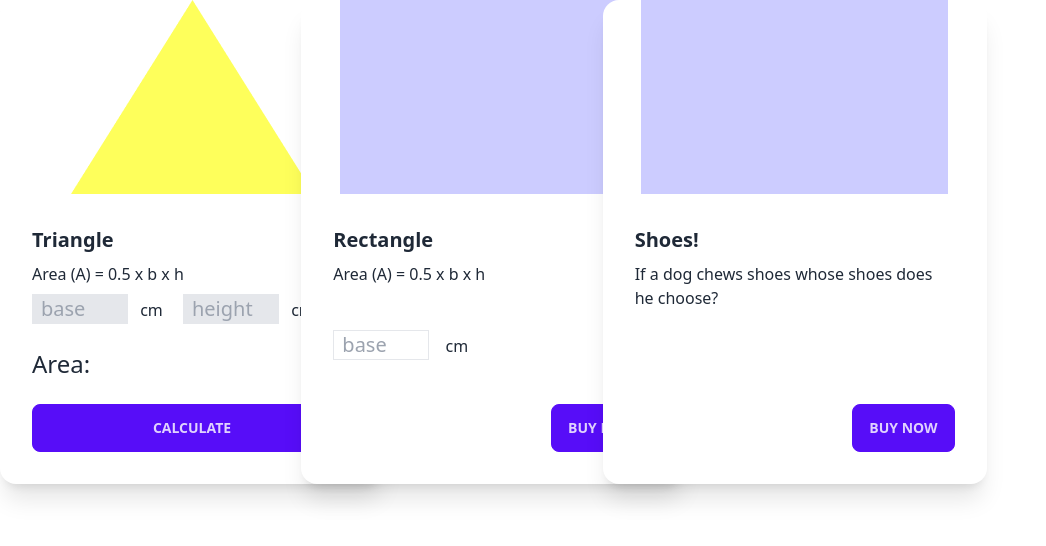
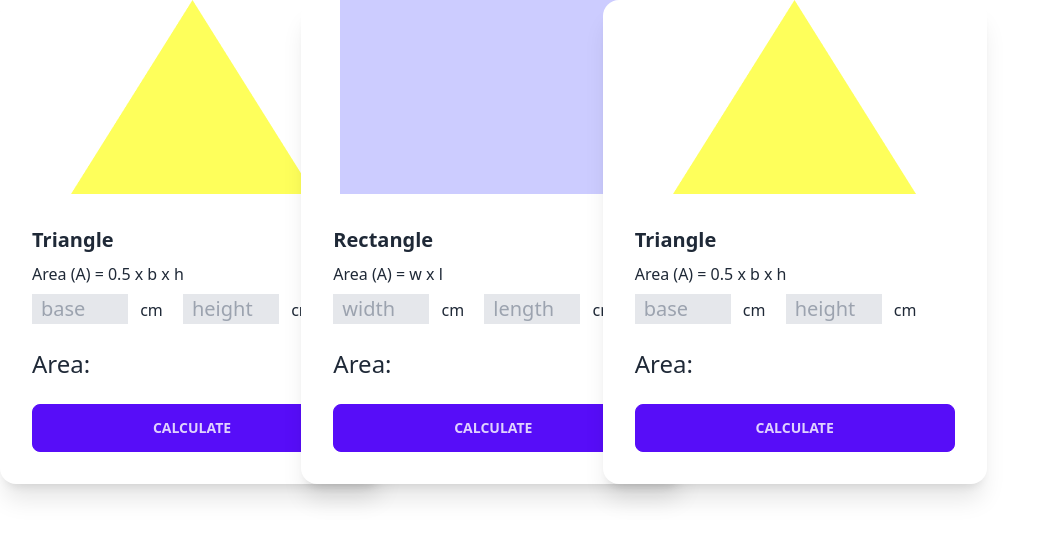
Before and after one commit to abdullahabutasneem/geometry-genius, a plain HTML site: page index.html in a window 1280 px wide. Shown: the whole page, without its empty margins (0-1046 px from the left). Drawn offline with nearby package versions, Linux system fonts and the light colour scheme.

Commit message:
Rectangle task started

```diff
--- a/index.html
+++ b/index.html
@@ -41,29 +41,53 @@
                         </div>
                     </div>
                 </div>
+
                 <!-- Rectangle card -->
                 <div class="card w-96 bg-base-100 shadow-xl">
                     <figure><img src="/images/rectangle.png" alt="Shoes" /></figure>
                     <div class="card-body">
                         <h2 class="card-title">Rectangle</h2>
-                        <p>Area (A) = 0.5 x b x h</p>
+                        <p>Area (A) = w x l</p>
                         <p>
-                            <input type="text" class="border text-xl w-24 px-2" placeholder="base" name="" id="">
-                            <span class="ml-3">cm</span>
+                            <!-- Recytangle width -->
+                            <input type="text" class="border text-xl w-24 px-2 bg-gray-200" placeholder="width" name=""
+                                id="rectangle-width">
+                            <span class="ml-2">cm</span>
+
+                            <!-- Recytangle length -->
+                            <input type="text" class="border text-xl w-24 px-2 bg-gray-200 ml-4" placeholder="length"
+                                name="" id="rectangle-length">
+                            <span class="ml-2">cm</span>
                         </p>
+                        <p class="my-4 text-2xl">Area: <span id="rectangle-area"></span> <span id="cm-line"
+                                class="hidden">cm<sup>2</sup></span></p>
                         <div class="card-actions justify-end">
-                            <button class="btn btn-primary">Buy Now</button>
+                            <button onclick="calculateTriangleArea()" class="btn btn-primary w-full">Calculate</button>
                         </div>
                     </div>
                 </div>
-                <!-- third card -->
+
+                <!-- Triangle card -->
                 <div class="card w-96 bg-base-100 shadow-xl">
-                    <figure><img src="/images/rectangle.png" alt="Shoes" /></figure>
+                    <figure><img src="/images/triangle.png" alt="Shoes" /></figure>
                     <div class="card-body">
-                        <h2 class="card-title">Shoes!</h2>
-                        <p>If a dog chews shoes whose shoes does he choose?</p>
+                        <h2 class="card-title">Triangle</h2>
+                        <p>Area (A) = 0.5 x b x h</p>
+                        <p>
+                            <!-- triangle base  -->
+                            <input type="text" class="border text-xl w-24 px-2 bg-gray-200" placeholder="base" name=""
+                                id="triangle-base">
+                            <span class="ml-2">cm</span>
+
+                            <!-- triangle height -->
+                            <input type="text" class="border text-xl w-24 px-2 bg-gray-200 ml-4" placeholder="height"
+                                name="" id="triangle-height">
+                            <span class="ml-2">cm</span>
+                        </p>
+                        <p class="my-4 text-2xl">Area: <span id="triangle-area"></span> <span id="cm-line"
+                                class="hidden">cm<sup>2</sup></span></p>
                         <div class="card-actions justify-end">
-                            <button class="btn btn-primary">Buy Now</button>
+                            <button onclick="calculateTriangleArea()" class="btn btn-primary w-full">Calculate</button>
                         </div>
                     </div>
                 </div>
```
